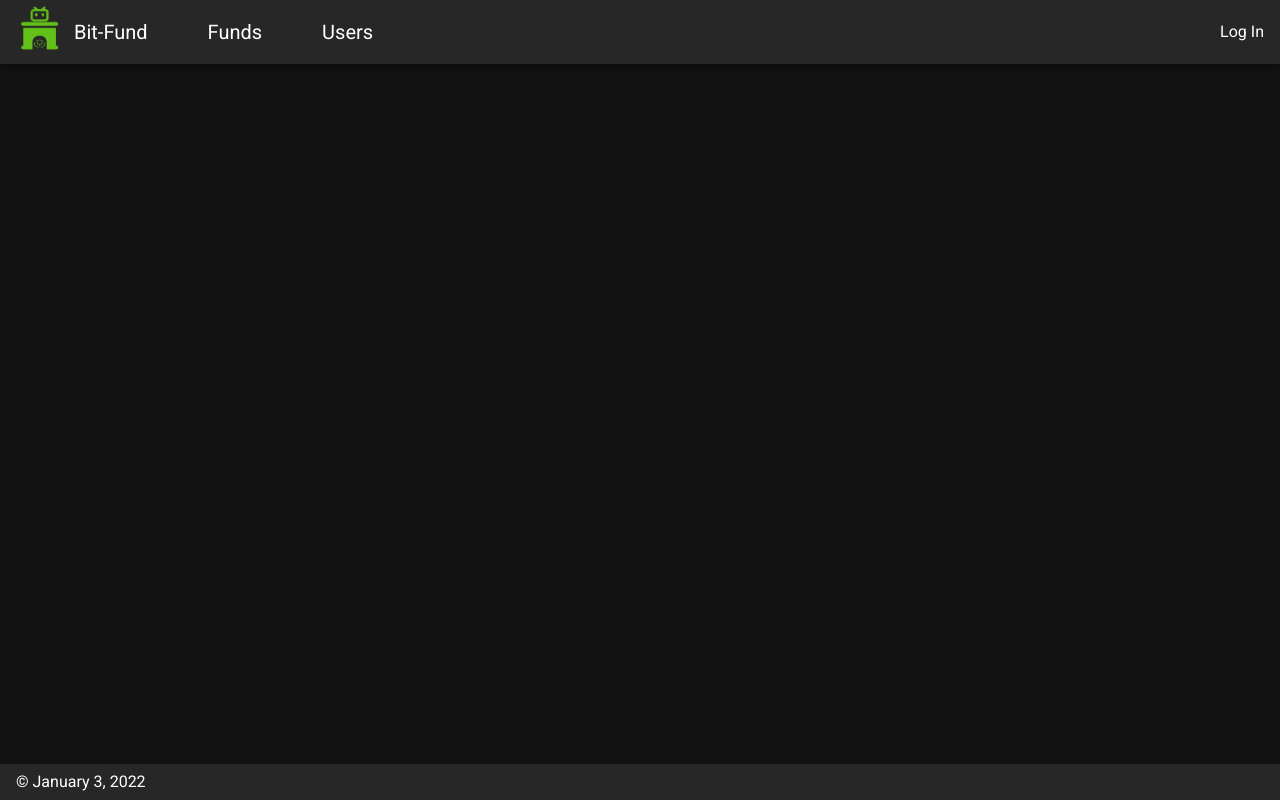
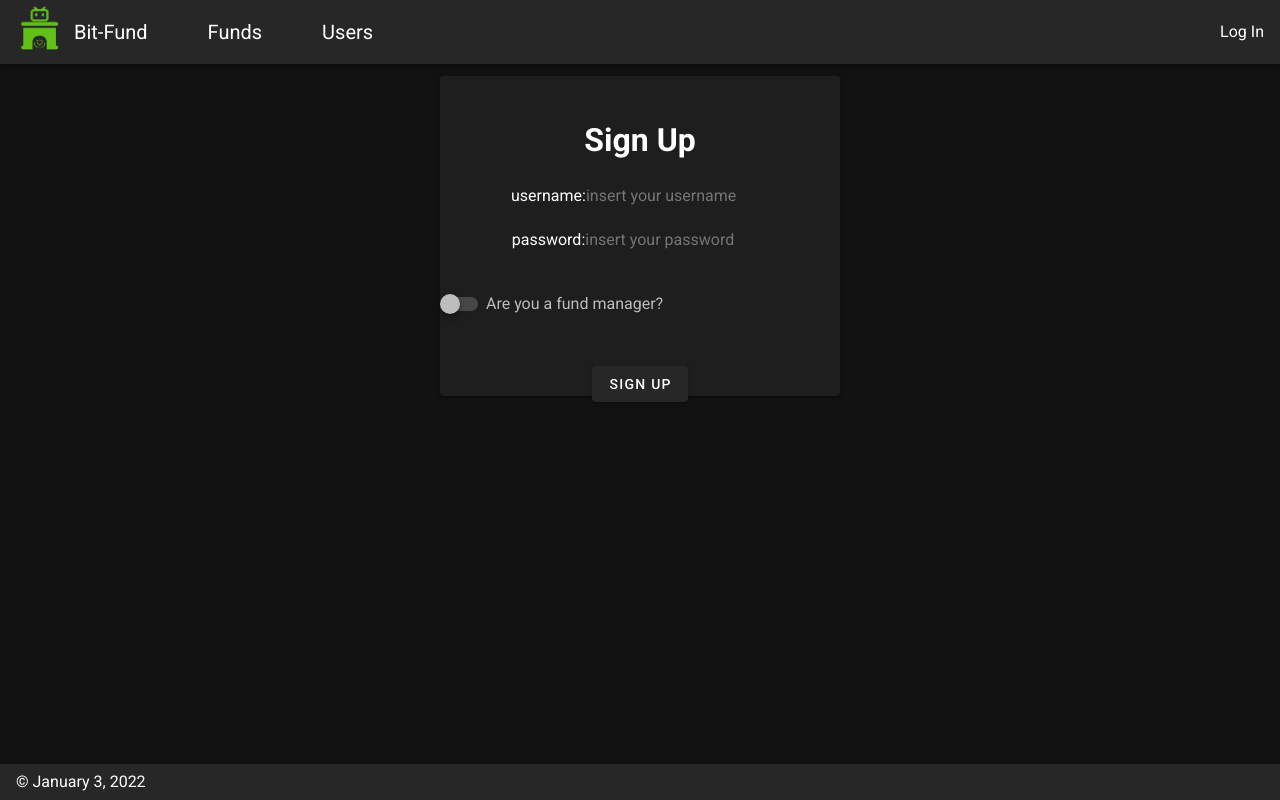
Before and after one commit to ntsonnenberg/NFT-Fund-App, a Nuxt app: page /signup in a window 1280 px wide. Built offline with nearby package versions, Linux system fonts and the light colour scheme.

Commit message:
finished up login page, need to finish sign up page

```diff
--- a/pages/login.vue
+++ b/pages/login.vue
@@ -1,8 +1,10 @@
 <template>
   <v-layout>
       <v-flex align-self-center>
-      <h1 class="pt-10">Login</h1>
+        <v-card width="25em" height="20em">
+          <h1 class="pt-10" align="center">Login</h1>
           <v-form>
+            <div align="center">
             <div class="pt-5">
                 <label for="username">username:</label>
                 <input id="username" v-model="username" placeholder="insert your username">
@@ -13,10 +15,16 @@
                 <input id="password" v-model="password" placeholder="insert your password">
             </div>
 
+            <div class="signup pt-5 pr-3">
+                <NuxtLink to="/signup">Sign Up Here</NuxtLink>
+            </div>
+
             <div class="pt-7">
               <v-btn @click="login()">Log In</v-btn>
             </div>
+            </div>
           </v-form>
+        </v-card>
       </v-flex>
   </v-layout>
 </template>
@@ -71,4 +79,9 @@ export default {
   input {
     color: white;
   }
+
+  div.signup {
+    display: flex;
+    justify-content: end;
+  }
 </style>
--- /dev/null
+++ b/pages/signup.vue
@@ -0,0 +1,76 @@
+<template>
+  <v-layout>
+    <v-flex align-self-center>
+      <v-card width="25em" height="20em">
+        <h1 class="pt-10" align="center">Sign Up</h1>
+        <v-form>
+          <div align="center">
+            <div class="pt-5">
+                <label for="username">username:</label>
+                <input id="username" v-model="username" placeholder="insert your username">
+            </div>
+
+            <div class="pt-5">
+              <label for="password">password:</label>
+              <input id="password" v-model="password" placeholder="insert your password">
+            </div>
+
+            <div class="pt-5">
+              <div styles="align-items:center">
+              <v-switch v-model="isManage" label="Are you a fund manager?"></v-switch>
+              </div>
+            </div>
+
+            <div class="pt-7">
+              <v-btn @click="login()">Sign Up</v-btn>
+            </div>
+          </div>
+        </v-form>
+      </v-card>
+    </v-flex>
+  </v-layout>
+</template>
+
+<script>
+  export default {
+    name: 'SignupPage',
+
+    data() {
+      return {
+        username: '',
+        password: '',
+        isManager: ''
+      }
+    },
+
+    methods: {
+
+    },
+
+    computed: {
+
+    }
+  }
+</script>
+
+<style scoped>
+  div.layout {
+    display: flex;
+    flex-direction: column;
+    justify-content: end;
+  }
+
+  input {
+    color: white;
+  }
+
+  div.signup {
+    display: flex;
+    justify-content: end;
+  }
+
+  label.v-label.theme--dark {
+    display: flex;
+    justify-content: center;
+  }
+</style>
```
Lines whose indentation alone changed are shown as unchanged.
